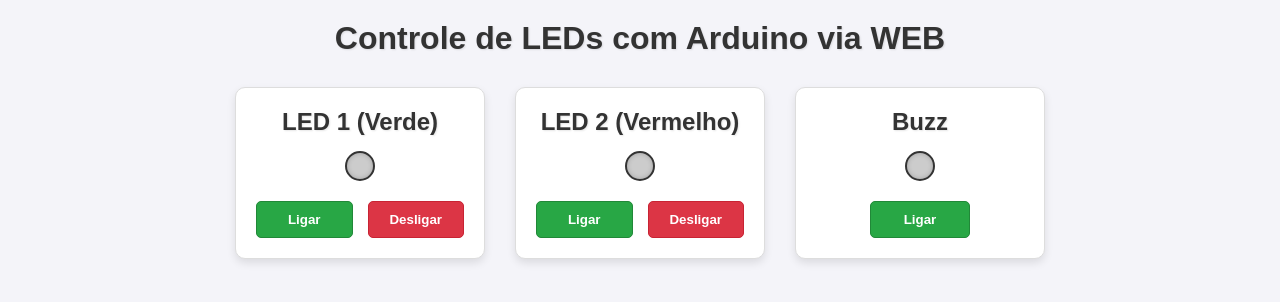
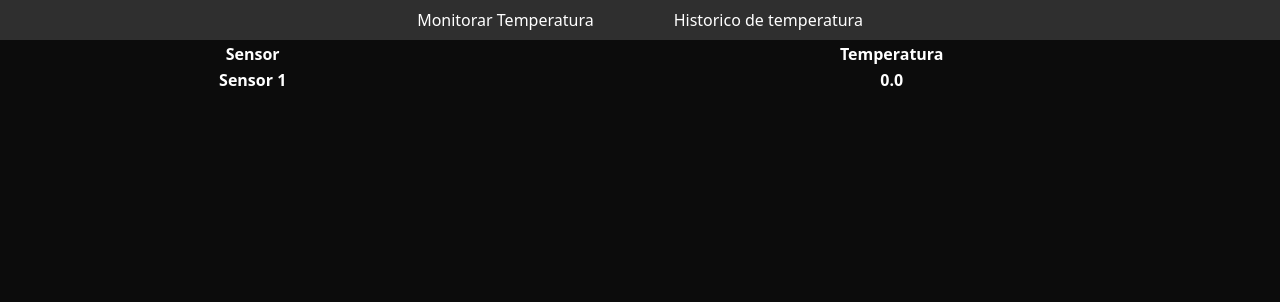
Before and after one commit to GoldenLeap/senai, a Flask app: page / in a window 1280 px wide. Shown: the top 302 px of the page. Run offline with Flask 3, Linux system fonts and the light colour scheme; lists and menus that the app fills with data are empty.

Commit message:
Começa a atividade avaliativa - Página de monitoramento de temperatura

```diff
--- /dev/null
+++ b/IoT/Aula 10/app.py
@@ -0,0 +1,38 @@
+from flask import Flask, jsonify, render_template
+import serial
+import time
+
+try:
+    arduino = serial.Serial('COM4', 9600, timeout=1)
+    time.sleep(2)
+    print('Arduino conectado com sucesso')
+except serial.SerialException as e:
+    print(f'Erro ao conectar - {e}')
+    arduino = None
+
+app = Flask(__name__)
+
+@app.route('/')
+def index():
+    return render_template('index.html')
+
+@app.route('/get_data')
+def get_data():
+    if arduino:
+        try:
+            arduino.write(b'D')
+            time.sleep(.2)
+            data_line = arduino.readline().decode().strip()
+
+            if data_line and data_line.lower() != "erro":
+                dist = data_line
+                return jsonify(distancia=float(dist))
+            else:
+                return jsonify(error="Falha ao ler sensor")
+        except Exception as e:
+                print(f"Erro na leitura de serial: {e}")
+                return jsonify(error=f"Erro Serial: {e}"), 500
+        return jsonify(error="Arduino não conectado"), 500
+
+if __name__ == '__main__':
+    app.run(debug=True, host='0.0.0.0', port=5000)
--- /dev/null
+++ b/IoT/Aula 10/templates/index.html
@@ -0,0 +1,35 @@
+<!DOCTYPE html>
+<html lang="en">
+  <head>
+    <meta charset="UTF-8" />
+    <meta name="viewport" content="width=device-width, initial-scale=1.0" />
+    <title>Monitoramento de Temperatura</title>
+    <script src="https://cdn.jsdelivr.net/npm/@tailwindcss/browser@4"></script>
+  </head>
+  <body class="bg-[#0c0c0c]">
+    <nav
+      class="flex w-screen bg-[#2f2f2f] h-10 align-center justify-center gap-20 text-[#fff]"
+    >
+      <a href="./" class="flex self-center">Monitorar Temperatura</a>
+      <a href="./historico.html" class="flex self-center">
+        Historico de temperatura
+      </a>
+    </nav>
+    <main class="text-[#fff] flex flex-col align-center justify-center">
+        <table class="border-separate border-[#cfcfcf]">
+            <thead>
+                <tr>
+                    <th scope="col">Sensor</th>
+                    <th scope="col">Temperatura</th>
+                </tr>
+            </thead>
+            <tbody>
+                <tr>
+                    <th>Sensor 1</th>
+                    <th>0.0</th>
+                </tr>
+            </tbody>
+        </table>
+    </main>
+  </body>
+</html>
```
Also changed, not shown: IoT/Aula 07/templates/index.html (+8 -17 lines).
